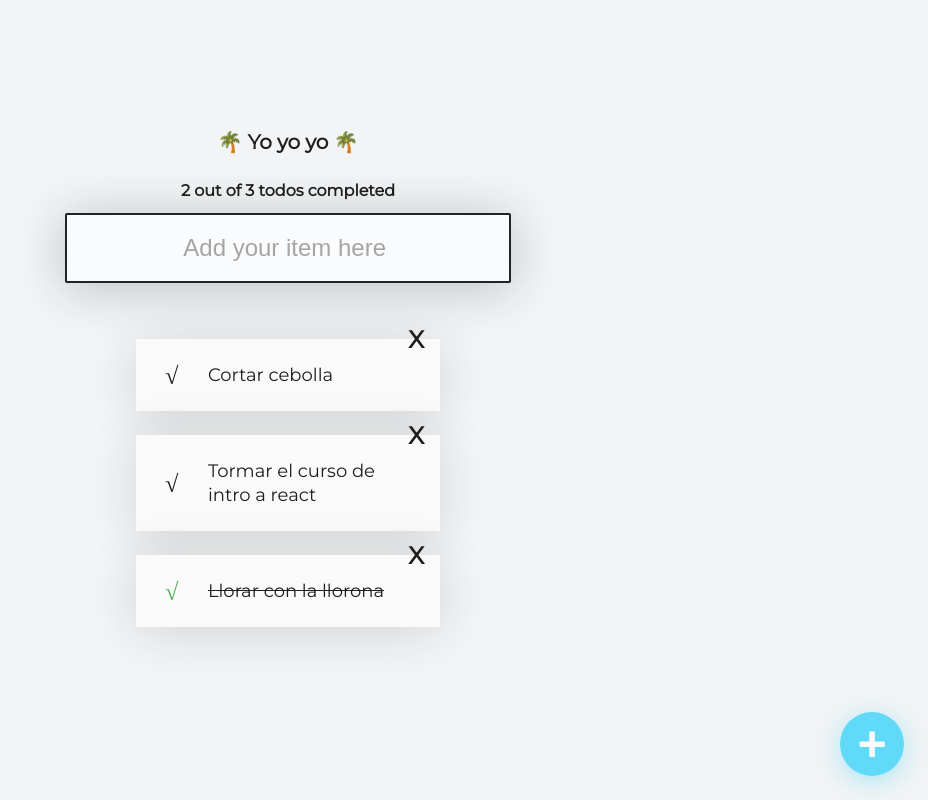
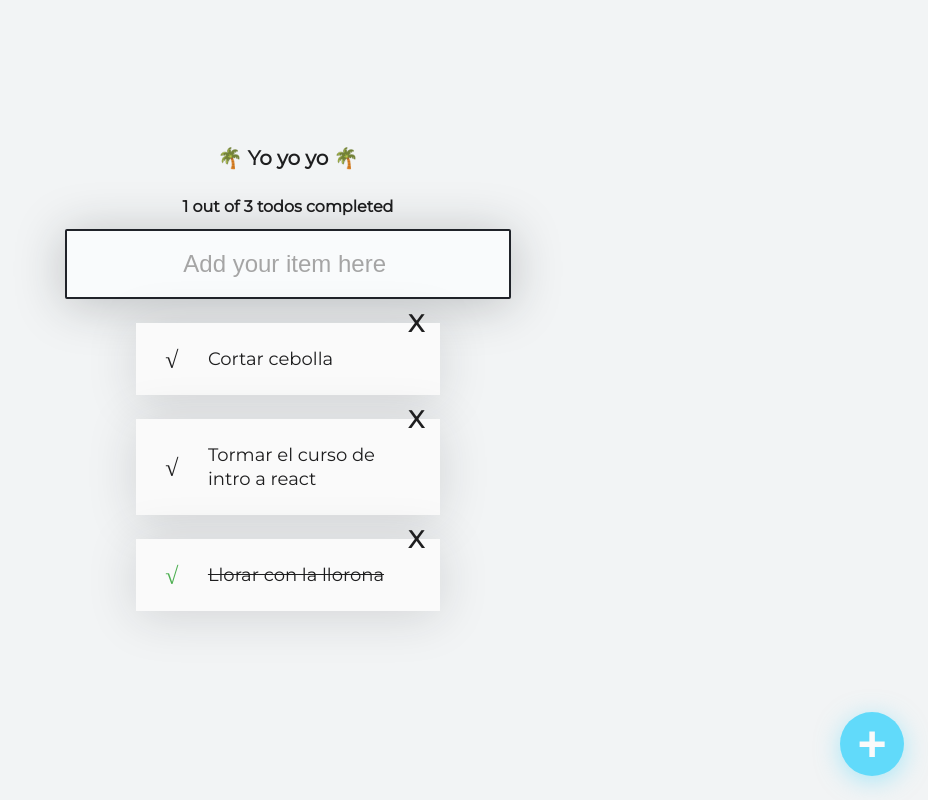
Before and after one commit to Braggiouy/todo-react-platzi, a React (Create React App) app: page / in a window 1280 px wide. Shown: the whole page, without its empty margins (352-1280 px from the left). Built offline with nearby package versions, Linux system fonts and the light colour scheme.

Commit message:
Filtering in input implemented.

```diff
--- a/src/App.js
+++ b/src/App.js
@@ -7,18 +7,39 @@ import { CreateTodoButton } from "./components/TodoButton/CreateTodoButton.js";
 
 import "./App.css";
 
-const todos = [
+const defaultTodo = [
   { text: "Cortar cebolla", completed: false },
   { text: "Tormar el curso de intro a react", completed: false },
   { text: "Llorar con la llorona", completed: true },
 ];
 function App() {
+  const [todos, setTodos] = React.useState(defaultTodo);
+  const [searchValue, setSearchValue] = React.useState("");
+
+  // For todoCounter
+  const completedTodos = todos.filter((todo) => !!todo.completed).length;
+  const totalTodos = todos.length;
+
+  // For todoInput (filter by what the user types)
+  let filteredTodo = [];
+
+  if (!searchValue.length >= 1) {
+    filteredTodo = todos;
+  } else {
+    filteredTodo = todos.filter((todo) => {
+      const todoText = todo.text.toLowerCase();
+      const searchValueText = searchValue.toLowerCase();
+      console.log(todoText.includes(searchValueText));
+      return todoText.includes(searchValueText);
+    });
+  }
+
   return (
     <div className="todo-box">
-      <TodoCounter />
-      <TodoSearch />
+      <TodoCounter total={totalTodos} completed={completedTodos} />
+      <TodoSearch searchValue={searchValue} setSearchValue={setSearchValue} />
       <TodoList>
-        {todos.map((todo) => (
+        {filteredTodo.map((todo) => (
           <TodoItem
             key={todo.text}
             value={todo.text}
--- a/src/components/TodoCounter/TodoCounter.js
+++ b/src/components/TodoCounter/TodoCounter.js
@@ -2,11 +2,14 @@ import React from "react";
 
 import "./TodoCounter.css";
 
-function TodoCounter() {
+function TodoCounter({ total, completed }) {
   return (
     <>
       <h1 className="todo-title"> 🌴 Yo yo yo 🌴 </h1>
-      <h2 className="todo-counter"> 2 out of 3 todos completed</h2>
+      <h2 className="todo-counter">
+        {" "}
+        {completed} out of {total} todos completed
+      </h2>
     </>
   );
 }
--- a/src/components/TodoSearch/TodoSearch.js
+++ b/src/components/TodoSearch/TodoSearch.js
@@ -1,22 +1,20 @@
 import React from "react";
 import "./TodoSearch.css";
 
-function TodoSearch() {
-  const [searchValue, setSearchValue] = React.useState("");
-
+function TodoSearch({ searchValue, setSearchValue }) {
   const onSearchValueChange = (e) => {
+    console.log(e.target.value);
     setSearchValue(e.target.value);
   };
 
-  return [
+  return (
     <input
       className="todo-search"
       onChange={onSearchValueChange}
       placeholder="Add your item here "
       value={searchValue}
-    />,
-    <p> {searchValue} </p>,
-  ];
+    />
+  );
 }
 
 export { TodoSearch };
```
